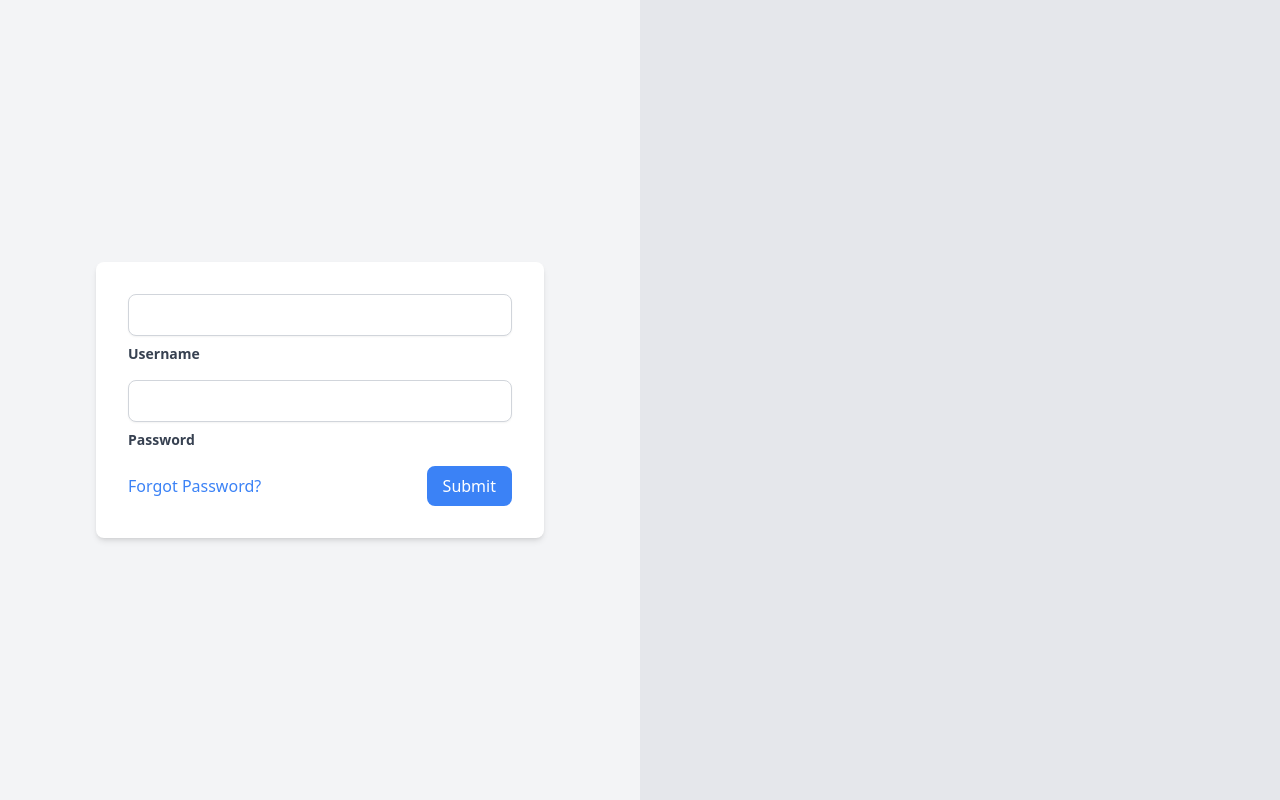
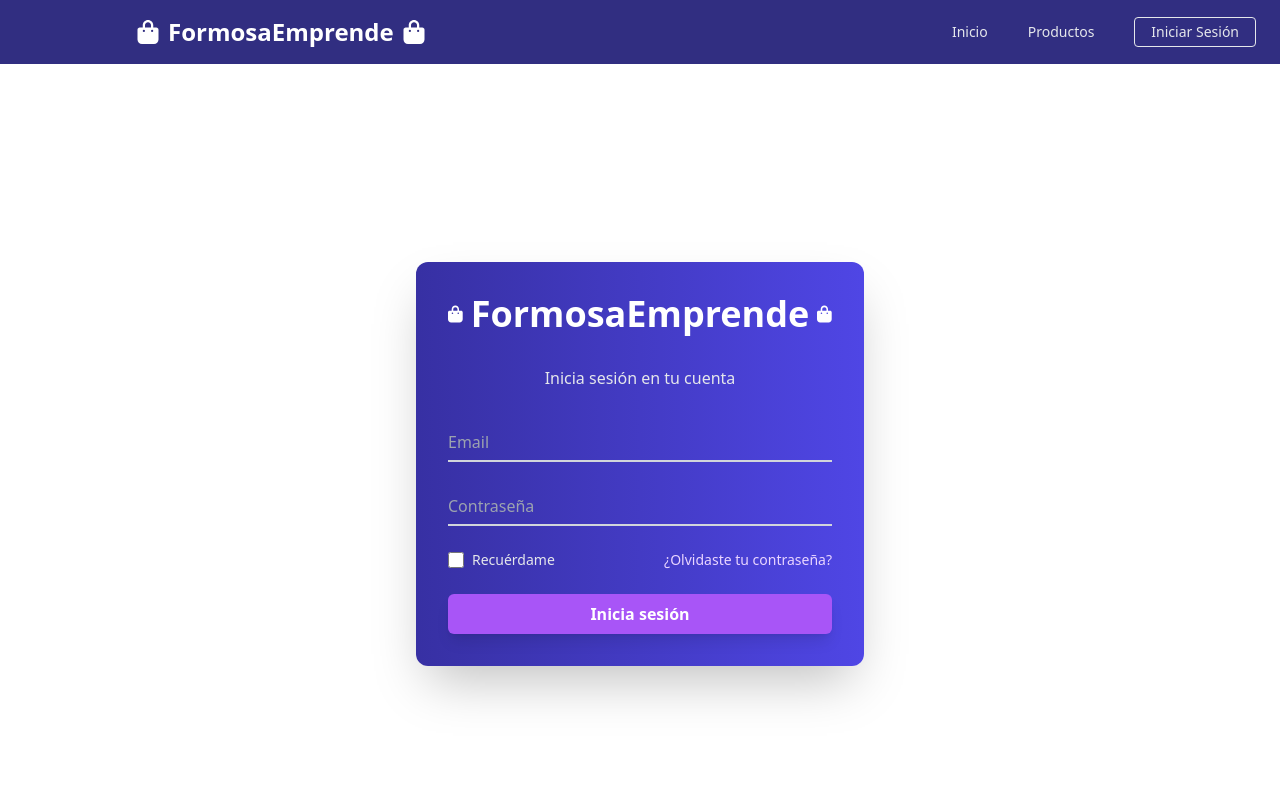
Before and after one commit to HackEduFormosa/edu-connect-app, a React (Vite) app in the folder frontend/vite-project/: page /login in a window 1280 px wide. Shown: the top 800 px of the page. Built offline with nearby package versions, Linux system fonts and the light colour scheme.

Commit message:
FEAT: se agrego el login en la page

```diff
--- a/frontend/vite-project/src/pages/Login.jsx
+++ b/frontend/vite-project/src/pages/Login.jsx
@@ -1,59 +1,80 @@
 import React from 'react';
+import { FaBagShopping } from "react-icons/fa6";
+import { Footer } from '../components/Footer.components';
+import { Header } from '../components/Header.components';
 
 const LoginForm = () => {
   return (
-    <div className="flex h-screen">
-      <div className="w-1/2 bg-gray-100 flex items-center justify-center">
-        <form className="w-full max-w-md bg-white p-8 rounded-lg shadow-md">
-          <div className="mb-4">
+    <>
+    <Header />
+    <div className="flex items-center justify-center min-h-screen bg-white">
+      <div
+        className="max-w-md w-full bg-gradient-to-r from-indigo-800 to-indigo-600 rounded-xl shadow-2xl overflow-hidden p-8 space-y-8 animate-slideInFromLeft"
+      >
+        <h2 className="text-center text-4xl font-extrabold text-white flex justify-center items-center space-x-2 animate-appear">
+        <FaBagShopping />
+          <span>FormosaEmprende</span>
+          <FaBagShopping />
+        </h2>
+        <p className="text-center text-gray-200 animate-appear">
+          Inicia sesión en tu cuenta
+        </p>
+        <form method="POST" action="#" className="space-y-6">
+          <div className="relative">
             <input
-              className="w-full px-3 py-2 border border-gray-300 rounded-lg shadow-sm focus:outline-none focus:ring-2 focus:ring-blue-500"
-              type="text"
+              placeholder="john@example.com"
+              className="peer h-10 w-full border-b-2 border-gray-300 text-white bg-transparent placeholder-transparent focus:outline-none focus:border-purple-500"
+              required
               id="email"
-              required
+              name="email"
+              type="email"
             />
             <label
+              className="absolute left-0 -top-3.5 text-gray-500 text-sm transition-all peer-placeholder-shown:text-base peer-placeholder-shown:text-gray-400 peer-placeholder-shown:top-2 peer-focus:-top-3.5 peer-focus:text-purple-500 peer-focus:text-sm"
               htmlFor="email"
-              className="block text-gray-700 text-sm font-bold mt-2"
             >
-              Username
+              Email
             </label>
           </div>
-          <div className="mb-4">
+          <div className="relative">
             <input
-              className="w-full px-3 py-2 border border-gray-300 rounded-lg shadow-sm focus:outline-none focus:ring-2 focus:ring-blue-500"
+              placeholder="Password"
+              className="peer h-10 w-full border-b-2 border-gray-300 text-white bg-transparent placeholder-transparent focus:outline-none focus:border-purple-500"
+              required
+              id="password"
+              name="password"
               type="password"
-              id="pass"
-              required
             />
             <label
-              htmlFor="pass"
-              className="block text-gray-700 text-sm font-bold mt-2"
+              className="absolute left-0 -top-3.5 text-gray-500 text-sm transition-all peer-placeholder-shown:text-base peer-placeholder-shown:text-gray-400 peer-placeholder-shown:top-2 peer-focus:-top-3.5 peer-focus:text-purple-500 peer-focus:text-sm"
+              htmlFor="password"
             >
-              Password
+              Contraseña
             </label>
           </div>
-          <div className="flex justify-between items-center">
-            <span className="text-blue-500 hover:underline">
-              <a href="#">Forgot Password?</a>
-            </span>
-            <button
-              className="bg-blue-500 text-white px-4 py-2 rounded-lg hover:bg-blue-600"
-              type="submit"
-            >
-              Submit
-            </button>
+          <div className="flex items-center justify-between">
+            <label className="flex items-center text-sm text-gray-200">
+              <input
+                className="form-checkbox h-4 w-4 text-purple-600 bg-gray-800 border-gray-300 rounded"
+                type="checkbox"
+              />
+              <span className="ml-2">Recuérdame</span>
+            </label>
+            <a className="text-sm text-purple-200 hover:underline" href="#">
+              ¿Olvidaste tu contraseña?
+            </a>
           </div>
+          <button
+            className="w-full py-2 px-4 bg-purple-500 hover:bg-purple-700 rounded-md shadow-lg text-white font-semibold transition duration-200"
+            type="submit"
+          >
+            Inicia sesión
+          </button>
         </form>
       </div>
-      <div className="w-1/2 bg-gray-200 flex items-center justify-center">
-        <div className="w-full max-w-md">
-          <svg xmlns="http://www.w3.org/2000/svg" width="100%" height="100%" viewBox="0 0 731.67004 550.61784">
-            {/* Aquí irían los paths del SVG */}
-          </svg>
-        </div>
-      </div>
     </div>
+    <Footer />
+    </>
   );
 };
 
```
